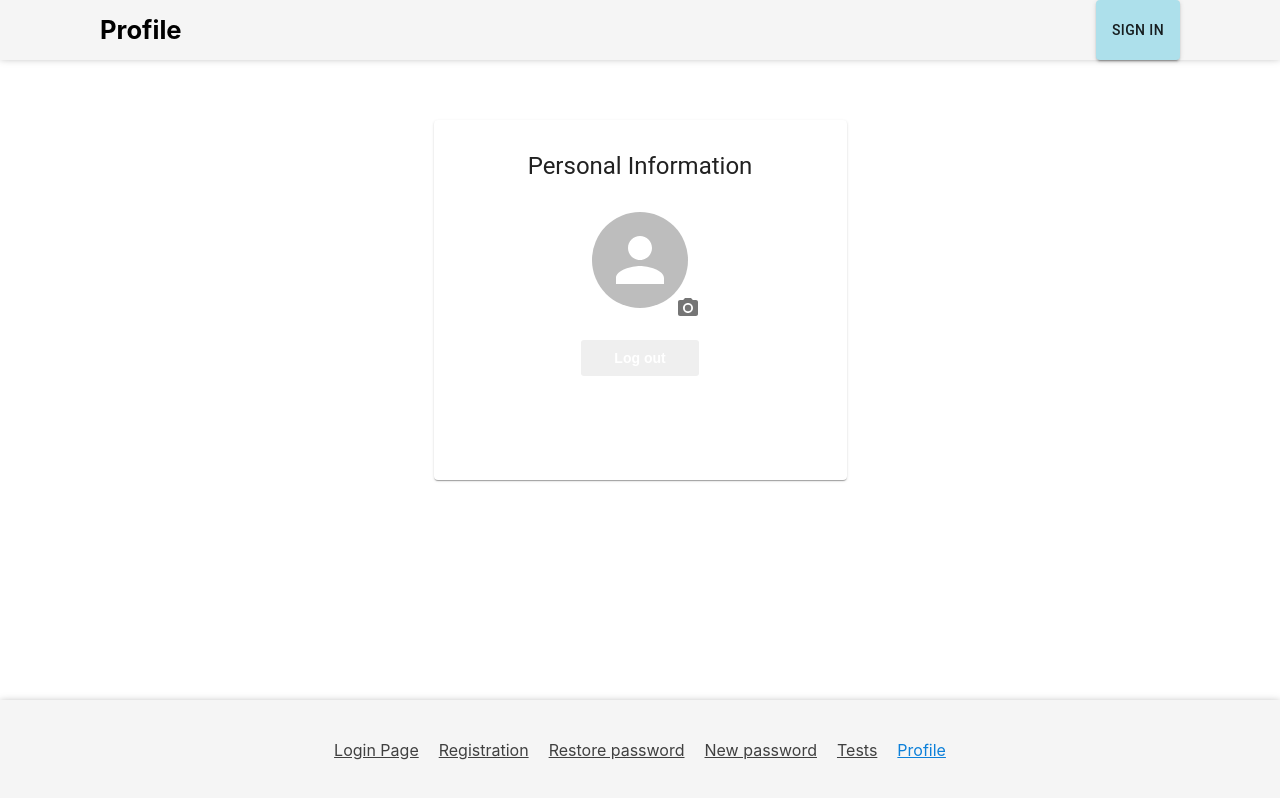
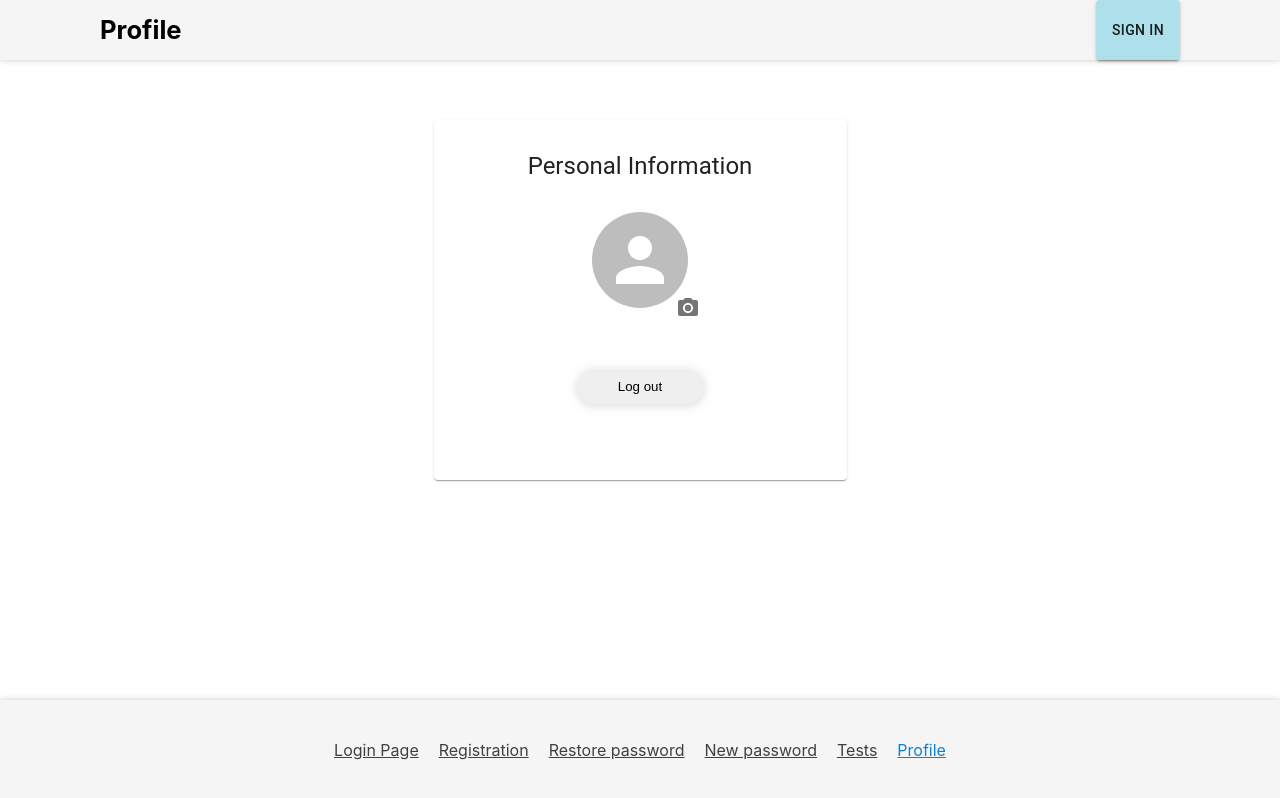
Before and after one commit to dspopravko/friday-project, a React (Create React App) app: page /#/profile in a window 1280 px wide. Built offline with nearby package versions, Linux system fonts and the light colour scheme.

Commit message:
fix: styles props

```diff
--- a/src/common/components/button/XButton.tsx
+++ b/src/common/components/button/XButton.tsx
@@ -28,7 +28,7 @@ const SuperButton: React.FC<XButtonPropsType> = ({
   // (className ? ' ' + className : '')
 
   return (
-    <button disabled={disabled} className={finalClassName} {...restProps} />
+    <button disabled={disabled} className={className} {...restProps} />
   )
 }
 
```
